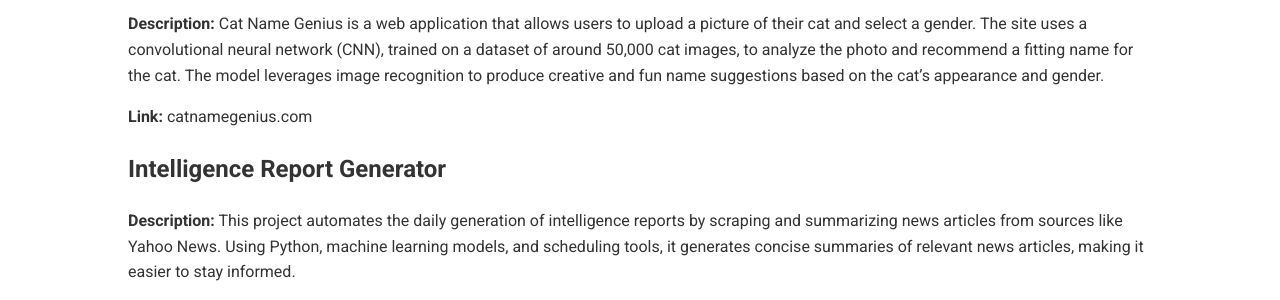
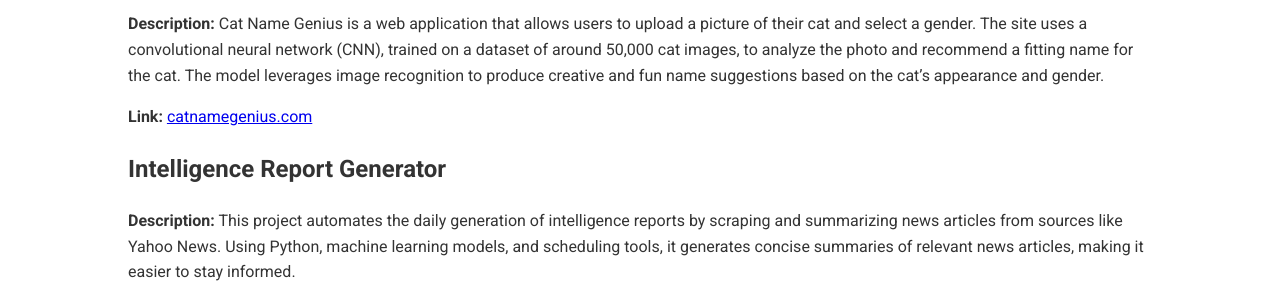
Before and after one commit to APinchofPepper/jackmustonen.com, a Jekyll site: the page built from portfolio.md, in a window 1280 px wide. Shown: the part 262-562 px from the top of the page. Built offline with Jekyll 4.4.1, drawn with Linux system fonts in a browser that asks for light colours.

```diff
--- a/portfolio.md
+++ b/portfolio.md
@@ -10,7 +10,7 @@ Here's a collection of some of my favorite projects:
 ## Cat Name Genius
 **Description:** Cat Name Genius is a web application that allows users to upload a picture of their cat and select a gender. The site uses a convolutional neural network (CNN), trained on a dataset of around 50,000 cat images, to analyze the photo and recommend a fitting name for the cat. The model leverages image recognition to produce creative and fun name suggestions based on the cat's appearance and gender.
 
-**Link:** catnamegenius.com
+**Link:** [catnamegenius.com](#)
 
 ## Intelligence Report Generator
 **Description:** This project automates the daily generation of intelligence reports by scraping and summarizing news articles from sources like Yahoo News. Using Python, machine learning models, and scheduling tools, it generates concise summaries of relevant news articles, making it easier to stay informed.
```
